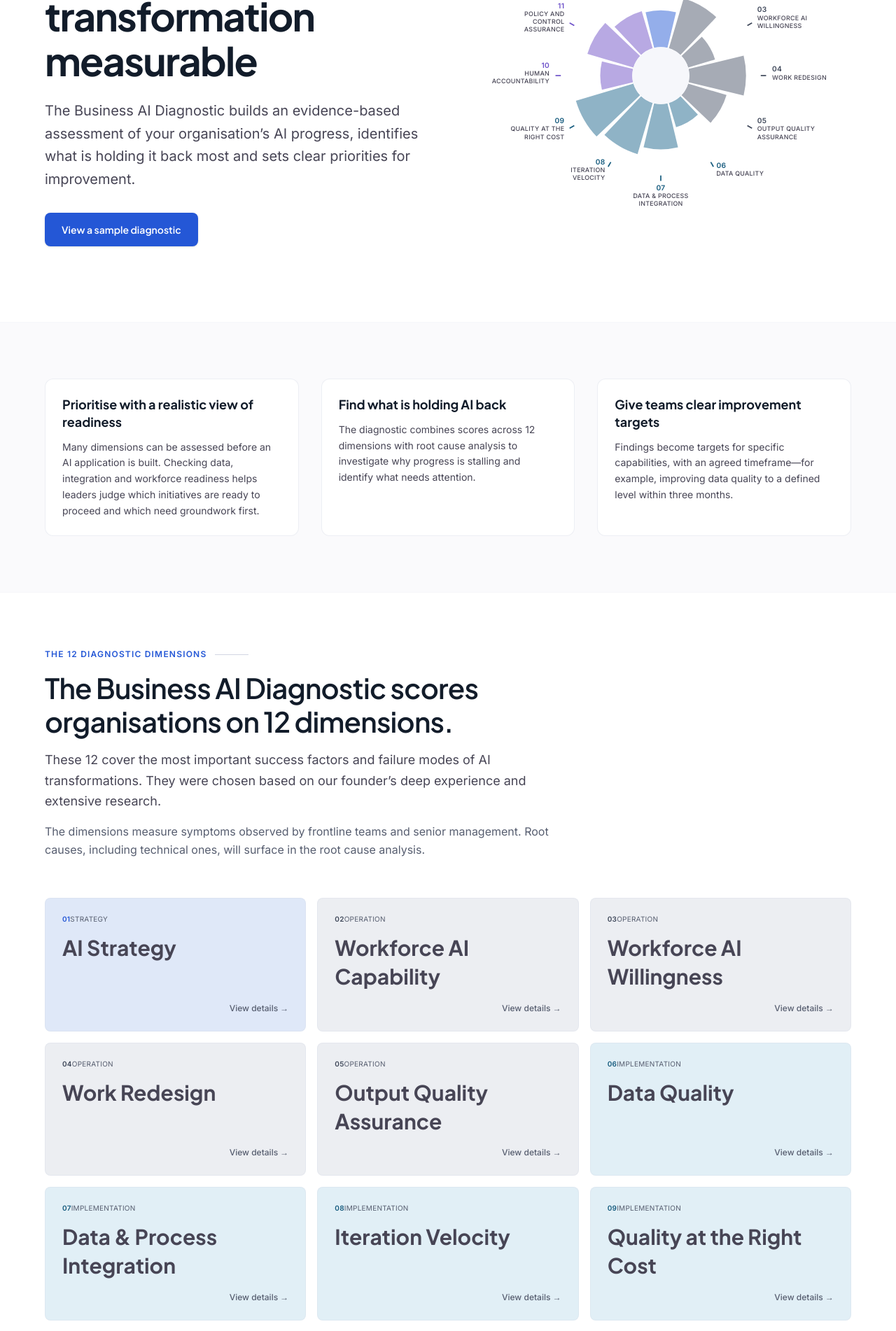
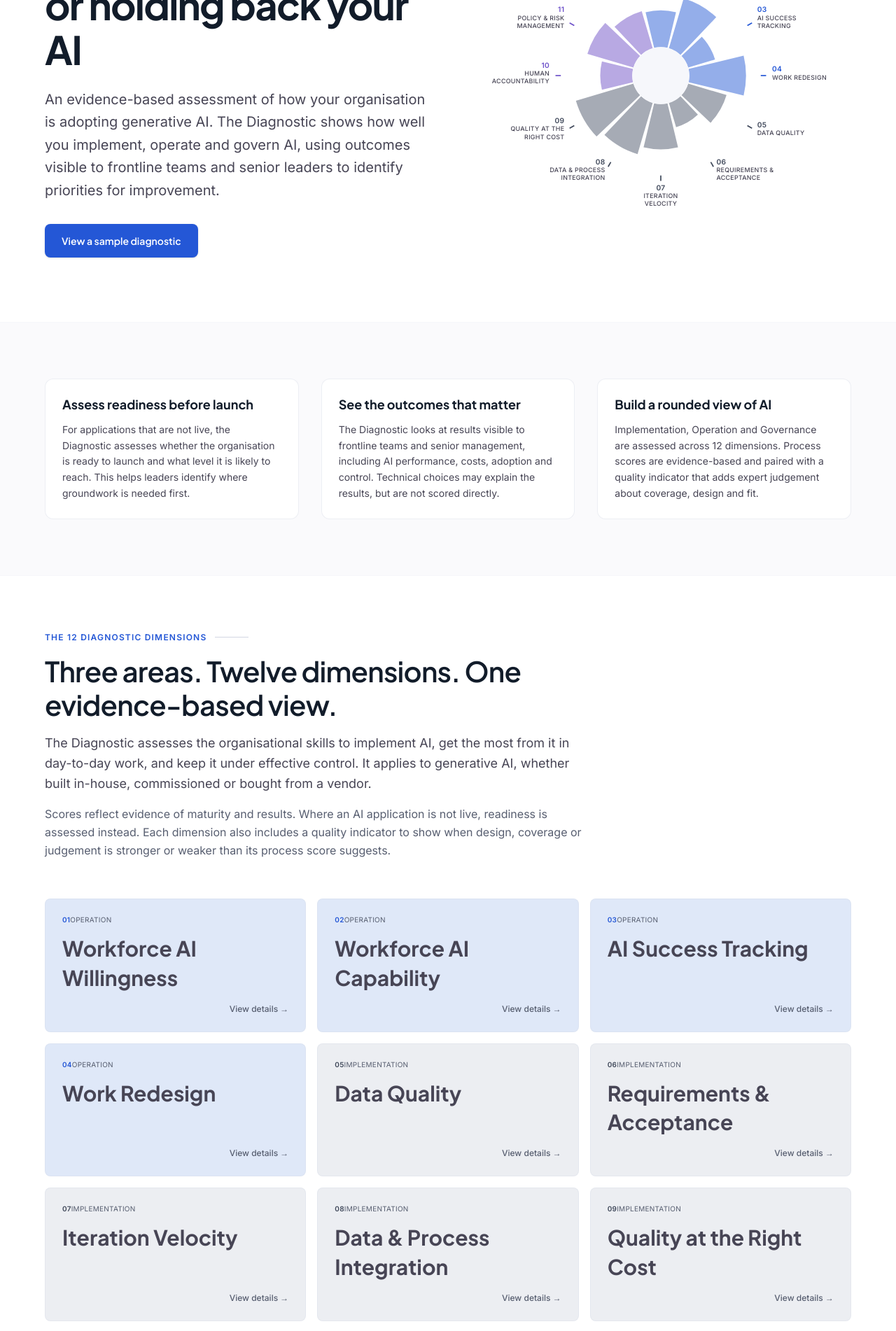
Before and after one commit to signalaibpi/signal-website, a Next.js app: page /business-ai-dashboard in a window 1280 px wide. Shown: the part 300-2202 px from the top of the page at 70% size. Built offline with nearby package versions, Linux system fonts and the light colour scheme.

Commit message:
Update Business AI Diagnostic page

```diff
--- a/app/business-ai-dashboard/page.tsx
+++ b/app/business-ai-dashboard/page.tsx
@@ -6,7 +6,7 @@ import { DimensionsGrid } from "@/components/ai-progress-review/DimensionsGrid";
 export const metadata: Metadata = {
   title: "Business AI Diagnostic — Signal",
   description:
-    "The Business AI Diagnostic builds an evidence-based assessment of your organisation's AI progress, identifies what is holding it back most and sets clear priorities for improvement.",
+    "An evidence-based assessment of how your organisation implements, operates and governs generative AI, with clear priorities for improvement.",
 };
 
 export default function BusinessAiDashboardPage() {
--- a/components/ai-progress-review/DimensionsGrid.tsx
+++ b/components/ai-progress-review/DimensionsGrid.tsx
@@ -9,17 +9,20 @@ export function DimensionsGrid() {
         <div className="max-w-3xl flex flex-col gap-4">
           <SectionEyebrow>The 12 diagnostic dimensions</SectionEyebrow>
           <h2 className="font-display text-[28px] leading-[36px] sm:text-[40px] sm:leading-[48px] tracking-[-0.02em] text-on-surface font-semibold">
-            The Business AI Diagnostic scores organisations on 12 dimensions.
+            Three areas. Twelve dimensions. One evidence-based view.
           </h2>
           <p className="font-body text-lg leading-relaxed text-on-surface-variant">
-            These 12 cover the most important success factors and failure
-            modes of AI transformations. They were chosen based on our
-            founder&rsquo;s deep experience and extensive research.
+            The Diagnostic assesses the organisational skills to implement
+            AI, get the most from it in day-to-day work, and keep it under
+            effective control. It applies to generative AI, whether built
+            in-house, commissioned or bought from a vendor.
           </p>
           <p className="font-body text-base leading-relaxed text-secondary">
-            The dimensions measure symptoms observed by frontline teams and
-            senior management. Root causes, including technical ones, will
-            surface in the root cause analysis.
+            Scores reflect evidence of maturity and results. Where an AI
+            application is not live, readiness is assessed instead. Each
+            dimension also includes a quality indicator to show when design,
+            coverage or judgement is stronger or weaker than its process
+            score suggests.
           </p>
         </div>
         <div className="grid grid-cols-1 sm:grid-cols-2 lg:grid-cols-3 gap-4">
--- a/components/ai-progress-review/DimensionsRadial.tsx
+++ b/components/ai-progress-review/DimensionsRadial.tsx
@@ -4,18 +4,16 @@ import { DIMENSIONS, type Area } from "./dimensions-data";
 // tokens in globals.css) so all 12 wedges stay distinguishable at a glance.
 // Not reusable tokens — deliberately a single-use blend for this graphic.
 const WEDGE_FILL: Record<Area, string> = {
-  Strategy: "#94aeea",
-  Operation: "#a6abb5",
-  Implementation: "#8fb3c6",
+  Operation: "#94aeea",
+  Implementation: "#a6abb5",
   Governance: "#b8a9e3",
 };
 
 // Deep accent (numbers, ticks) reads from the real tokens via CSS var so it
 // tracks any future palette change.
 const WEDGE_ACCENT: Record<Area, string> = {
-  Strategy: "var(--color-area-strategy)",
-  Operation: "var(--color-area-operation)",
-  Implementation: "var(--color-area-implementation)",
+  Operation: "var(--color-area-strategy)",
+  Implementation: "var(--color-area-operation)",
   Governance: "var(--color-area-governance)",
 };
 
@@ -113,7 +111,7 @@ export function DimensionsRadial() {
       viewBox={`0 0 ${SIZE} ${SIZE}`}
       className="w-full h-auto max-w-[640px]"
       role="img"
-      aria-label="Radial diagram of the 12 Business AI Diagnostic dimensions, grouped and colour-coded by area: Strategy, Operation, Implementation and Governance"
+      aria-label="Radial diagram of the 12 Business AI Diagnostic dimensions, grouped and colour-coded by area: Operation, Implementation and Governance"
     >
       <title>The 12 Business AI Diagnostic dimensions</title>
       {DIMENSIONS.map((dim, i) => {
--- a/components/ai-progress-review/Hero.tsx
+++ b/components/ai-progress-review/Hero.tsx
@@ -13,12 +13,14 @@ export function Hero() {
               </span>
             </div>
             <h1 className="font-display text-[36px] leading-[44px] sm:text-[56px] sm:leading-[64px] tracking-[-0.03em] text-on-surface font-bold">
-              Make your AI transformation measurable
+              See what is helping or holding back your AI
             </h1>
             <p className="font-body text-lg sm:text-xl leading-relaxed text-on-surface-variant max-w-xl">
-              The Business AI Diagnostic builds an evidence-based assessment
-              of your organisation&rsquo;s AI progress, identifies what is
-              holding it back most and sets clear priorities for improvement.
+              An evidence-based assessment of how your organisation is
+              adopting generative AI. The Diagnostic shows how well you
+              implement, operate and govern AI, using outcomes visible to
+              frontline teams and senior leaders to identify priorities for
+              improvement.
             </p>
             <div className="pt-2">
               <a
--- a/components/ai-progress-review/WhyItApplies.tsx
+++ b/components/ai-progress-review/WhyItApplies.tsx
@@ -1,15 +1,15 @@
 const PANELS = [
   {
-    title: "Prioritise with a realistic view of readiness",
-    body: "Many dimensions can be assessed before an AI application is built. Checking data, integration and workforce readiness helps leaders judge which initiatives are ready to proceed and which need groundwork first.",
+    title: "Assess readiness before launch",
+    body: "For applications that are not live, the Diagnostic assesses whether the organisation is ready to launch and what level it is likely to reach. This helps leaders identify where groundwork is needed first.",
   },
   {
-    title: "Find what is holding AI back",
-    body: "The diagnostic combines scores across 12 dimensions with root cause analysis to investigate why progress is stalling and identify what needs attention.",
+    title: "See the outcomes that matter",
+    body: "The Diagnostic looks at results visible to frontline teams and senior management, including AI performance, costs, adoption and control. Technical choices may explain the results, but are not scored directly.",
   },
   {
-    title: "Give teams clear improvement targets",
-    body: "Findings become targets for specific capabilities, with an agreed timeframe—for example, improving data quality to a defined level within three months.",
+    title: "Build a rounded view of AI",
+    body: "Implementation, Operation and Governance are assessed across 12 dimensions. Process scores are evidence-based and paired with a quality indicator that adds expert judgement about coverage, design and fit.",
   },
 ];
 
--- a/components/ai-progress-review/dimensions-data.ts
+++ b/components/ai-progress-review/dimensions-data.ts
@@ -1,12 +1,11 @@
-export type Area = "Strategy" | "Implementation" | "Operation" | "Governance";
+export type Area = "Implementation" | "Operation" | "Governance";
 
 export const AREA_STYLES: Record<Area, { tint: string; text: string }> = {
-  Strategy: { tint: "bg-area-strategy-tint", text: "text-area-strategy" },
   Implementation: {
-    tint: "bg-area-implementation-tint",
-    text: "text-area-implementation",
+    tint: "bg-area-operation-tint",
+    text: "text-area-operation",
   },
-  Operation: { tint: "bg-area-operation-tint", text: "text-area-operation" },
+  Operation: { tint: "bg-area-strategy-tint", text: "text-area-strategy" },
   Governance: {
     tint: "bg-area-governance-tint",
     text: "text-area-governance",
@@ -22,21 +21,19 @@ export type Dimension = {
   questions: string[];
 };
 
-// Content verbatim from Website Copy.md -> "Business AI Diagnostic" ->
-// "Diagnostic dimensions". Nothing here is sourced from the internal
-// methodology doc (Signal Business AI Diagnostic.md).
+// Dimension names, areas and weights follow the current diagnostic source.
+// Summaries and prompts are concise public-facing explanations of its scope.
 export const DIMENSIONS: Dimension[] = [
   {
     number: "01",
-    name: "AI Strategy",
-    area: "Strategy",
+    name: "Workforce AI Willingness",
+    area: "Operation",
     weight: 4,
-    summary: "Measures whether AI investment goes where it is likely to create most value.",
+    summary: "Measures whether employees use AI and contribute to improving it.",
     questions: [
-      "Is prioritisation evidence-based, or built on well-reasoned hypotheses?",
-      "Have all the ways AI can increase revenue or reduce cost been explored?",
-      "Are budget and resources realistic for what's being targeted?",
-      "When an initiative disappoints, is the root cause analysis sufficiently thorough?",
+      "Of the people intended to use AI, how many actually do?",
+      "Do employees proactively suggest improvements?",
+      "Do employees understand the AI strategy and feel their feedback is heard?",
     ],
   },
   {
@@ -44,25 +41,24 @@ export const DIMENSIONS: Dimension[] = [
     name: "Workforce AI Capability",
     area: "Operation",
     weight: 4,
-    summary: "Measures whether frontline teams are effective at using and improving AI.",
+    summary: "Measures whether frontline teams can use, tune and implement AI applications.",
     questions: [
-      "Can they effectively oversee AI and spot when AI output is wrong?",
-      "Do staff know what data they can and can't put into the AI?",
-      "Can frontline teams adjust their AI quickly, or are they held up in a central queue?",
-      "If one key person left, would we still know how our AI was set up?",
+      "Can employees use AI applications competently?",
+      "Do frontline teams have capacity to tune their AI applications?",
+      "Can frontline teams implement applications they use?",
+      "Is the knowledge behind applications documented beyond one person?",
     ],
   },
   {
     number: "03",
-    name: "Workforce AI Willingness",
+    name: "AI Success Tracking",
     area: "Operation",
-    weight: 4,
-    summary: "Measures whether frontline employees are willing and incentivised to use and improve AI.",
+    weight: 3,
+    summary: "Measures whether teams define and track targets for AI progress.",
     questions: [
-      "Of the people meant to be using our AI, how many actually are?",
-      "Are employees proactively improving AI, or just using what they're given?",
-      "Do employees benefit from using AI? Or will it simply lead to increased targets?",
-      "When staff raise concerns about AI, does anyone respond?",
+      "Do frontline teams agree with their operating targets?",
+      "Do teams define execution targets they can influence?",
+      "Are targets measured regularly and reviewed when they prove unattainable?",
     ],
   },
   {
@@ -70,63 +66,59 @@ export const DIMENSIONS: Dimension[] = [
     name: "Work Redesign",
     area: "Operation",
     weight: 3,
-    summary: "Measures whether the right tasks are being given to AI.",
+    summary: "Measures whether work is divided appropriately between AI, people and software.",
     questions: [
-      "Have we redesigned the work around AI, or just dropped AI into the old process?",
-      "Is each task going to whoever does it best: AI, a person, or plain software?",
-      "Do we recognise where AI is not the right tool for a task?",
-      "As AI gets better, do we move more work to it, or leave the split as it was?",
+      "Has work been redesigned around AI, or added to existing processes?",
+      "Is each task assigned to AI, a person or software based on what works best?",
+      "Is that division of work revisited as AI capabilities change?",
     ],
   },
   {
     number: "05",
-    name: "Output Quality Assurance",
-    area: "Operation",
-    weight: 3,
-    summary: "Measures whether the organisation reliably catches poor AI outputs on time.",
+    name: "Data Quality",
+    area: "Implementation",
+    weight: 4,
+    summary: "Measures whether data and knowledge are reliable enough for AI to produce useful results.",
     questions: [
-      "Have we defined what \"good\" looks like for each use case, or is it judged by gut feel?",
-      "Do model, prompt or data changes get adequately tested before they go live?",
-      "Who usually catches a bad AI output first: our own checks, or a customer?",
-      "When something slips through, do we improve the process?",
+      "Is the information AI relies on current and sufficiently complete?",
+      "Are important contradictions or gaps in data identified?",
+      "Is the knowledge AI needs documented and maintained?",
     ],
   },
   {
     number: "06",
-    name: "Data Quality",
+    name: "Requirements & Acceptance",
     area: "Implementation",
-    weight: 4,
-    summary: "Measures whether your data is good enough for AI to produce results you can trust.",
+    weight: 3,
+    summary: "Measures whether teams agree what an AI application must do and accept its results against clear criteria.",
     questions: [
-      "Have we documented know-how and constraints sufficiently for AI to perform well?",
-      "Is our AI working from current data, or acting on information that's out of date?",
-      "When two systems disagree, does the AI notice, or just silently pick one?",
-      "Are we fixing the data that matters most, or just the data that's easiest to fix?",
+      "Are requirements clear before implementation begins?",
+      "Do teams agree how success and acceptable quality will be judged?",
+      "Are acceptance decisions based on evidence from relevant tasks?",
     ],
   },
   {
     number: "07",
-    name: "Data & Process Integration",
+    name: "Iteration Velocity",
     area: "Implementation",
     weight: 3,
-    summary: "Measures whether AI is integrated into workflows well enough to run at scale.",
+    summary: "Measures whether AI applications can be improved quickly while maintaining quality.",
     questions: [
-      "Can the AI get data by itself, or does someone have to manually feed it every time?",
-      "Does work reach the AI automatically, or is someone still forwarding and uploading it?",
-      "Do the AI's results flow straight into our systems, or get keyed in again by hand?",
+      "How quickly can an approved change be delivered?",
+      "Are improvements keeping pace with employee and customer needs?",
+      "Does faster delivery preserve appropriate checks?",
     ],
   },
   {
     number: "08",
-    name: "Iteration Velocity",
+    name: "Data & Process Integration",
     area: "Implementation",
     weight: 3,
-    summary: "Measures if the organisation is improving its AI applications fast enough to maintain organisational momentum and keep up with external developments.",
+    summary: "Measures whether data and work flow into and out of AI without unnecessary manual handoffs.",
     questions: [
-      "How long does it take to get an approved AI change live: months, weeks, or days?",
-      "Are we shipping improvements fast enough to meet employee and client needs?",
-      "Are we keeping pace with better and cheaper models as they arrive?",
-      "Is faster delivery real efficiency, or are we skipping checks to get there?",
+      "Can AI access the data it needs without repeated manual input?",
+      "Does work reach AI through the workflow without manual forwarding?",
+      "Do AI results flow into the systems where work continues?",
     ],
   },
   {
@@ -134,12 +126,11 @@ export const DIMENSIONS: Dimension[] = [
     name: "Quality at the Right Cost",
     area: "Implementation",
     weight: 2,
-    summary: "Measures whether we get the AI performance we need at the lowest possible cost",
+    summary: "Measures whether AI achieves the required performance at the lowest practical cost.",
     questions: [
-      "Do we know what each of our AI use cases actually costs to run?",
-      "Are we paying for more AI than the task really needs?",
-      "When a cheaper option appears that's just as good, how quickly do we switch to it?",
-      "Are we cutting costs without cutting the quality we need?",
+      "Do we understand what AI use cases cost to run?",
+      "Are we using more AI capability than a task requires?",
+      "Can costs be reduced without compromising required quality?",
     ],
   },
   {
@@ -147,37 +138,35 @@ export const DIMENSIONS: Dimension[] = [
     name: "Human Accountability",
     area: "Governance",
     weight: 4,
-    summary: "Measures whether accountability for AI outputs is clear and effective.",
+    summary: "Measures whether people have clear responsibility and authority for AI outcomes.",
     questions: [
-      "Does every AI output have a single named owner responsible for its quality?",
-      "Do those owners have real ways to review, override or stop the AI?",
-      "Do owners accept accountability, or say mistakes were out of their control?",
-      "Is oversight proportionate to the risk, or has it become an approval bottleneck?",
+      "Is responsibility for AI outputs clear?",
+      "Can responsible people review, override or stop AI when needed?",
+      "Is oversight proportionate to risk and effective in practice?",
     ],
   },
   {
     number: "11",
-    name: "Policy and Control Assurance",
+    name: "Policy & Risk Management",
     area: "Governance",
     weight: 3,
-    summary: "Measures whether the AI policy is being enforced.",
+    summary: "Measures whether the organisation identifies and manages its AI risks through policy and controls.",
     questions: [
-      "Could we tell if our AI broke one of our own policies or controls?",
-      "Are our policy and control requirements enforced or just written in a document?",
-      "Do the people reviewing AI output know the rules?",
-      "How often does something non-compliant reach a customer before we catch it?",
+      "Are AI risks identified, owned and kept current?",
+      "Are policy and control requirements enforced in practice?",
+      "Can the organisation tell when AI use breaches its requirements?",
     ],
   },
   {
     number: "12",
-    name: "Risk Management",
+    name: "Output Quality Control",
     area: "Governance",
     weight: 3,
-    summary: "Measures whether the organisation as a whole knows and manages AI risks.",
+    summary: "Measures whether the quality of AI outputs is checked and issues are addressed.",
     questions: [
-      "Do we have a clear list of what could go wrong with our AI, and who owns each risk?",
-      "For each risk, do we know which controls are in place and what risk remains?",
-      "As our AI use evolves, do the risks also get updated?",
+      "Are outputs checked against defined quality expectations?",
+      "Are problems detected before they affect customers or business outcomes?",
+      "Do teams improve controls when quality issues occur?",
     ],
   },
 ];
--- a/components/who-we-work-with/sectors-data.ts
+++ b/components/who-we-work-with/sectors-data.ts
@@ -56,11 +56,11 @@ export const PRIORITY_SECTORS: PrioritySector[] = [
         "Allowing responsibility for AI-assisted customer or operational decisions to sit between product, operations, risk and technology, without a named owner able to control performance.",
       ),
       barrier(
-        "Policy and Control Assurance",
+        "Policy & Risk Management",
         "Establishing rules for sensitive data and higher-risk uses without reliable evidence that live AI workflows follow those rules and required controls work.",
       ),
       barrier(
-        "Output Quality Assurance",
+        "Output Quality Control",
         "Releasing AI-assisted communications or reviews without defined quality standards and testing that reflects real customers, exceptions and financial contexts.",
       ),
     ],
@@ -93,8 +93,8 @@ export const PRIORITY_SECTORS: PrioritySector[] = [
     ],
     barriers: [
       barrier(
-        "AI Strategy",
-        "Funding disconnected support and customer-success initiatives without prioritising the applications most likely to improve adoption, retention or expansion.",
+        "AI Success Tracking",
+        "Running onboarding and customer-success AI without agreed targets to show whether adoption, retention or expansion is improving.",
       ),
       barrier(
         "Data & Process Integration",
@@ -133,8 +133,8 @@ export const PRIORITY_SECTORS: PrioritySector[] = [
     ],
     barriers: [
       barrier(
-        "AI Strategy",
-        "Investing in visible automation without establishing which customer-service, document-processing or back-office workflows offer the greatest commercial value.",
+        "AI Success Tracking",
+        "Introducing customer-service, document-processing or back-office AI without team-owned targets to track service quality, capacity or contract margin.",
       ),
       barrier(
         "Workforce AI Willingness",
```
Also changed, not shown: 1 other file (tests, documents, lock files or other folders).
